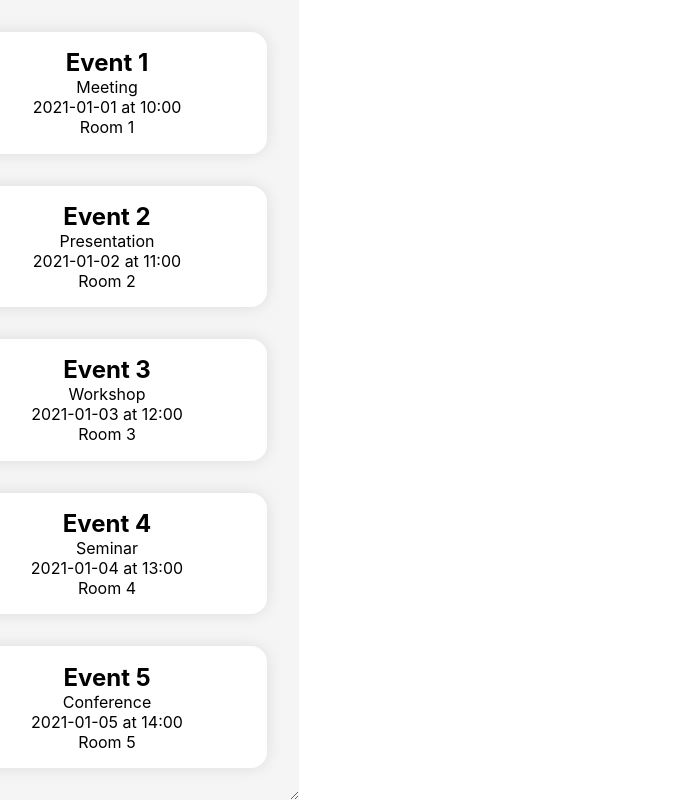
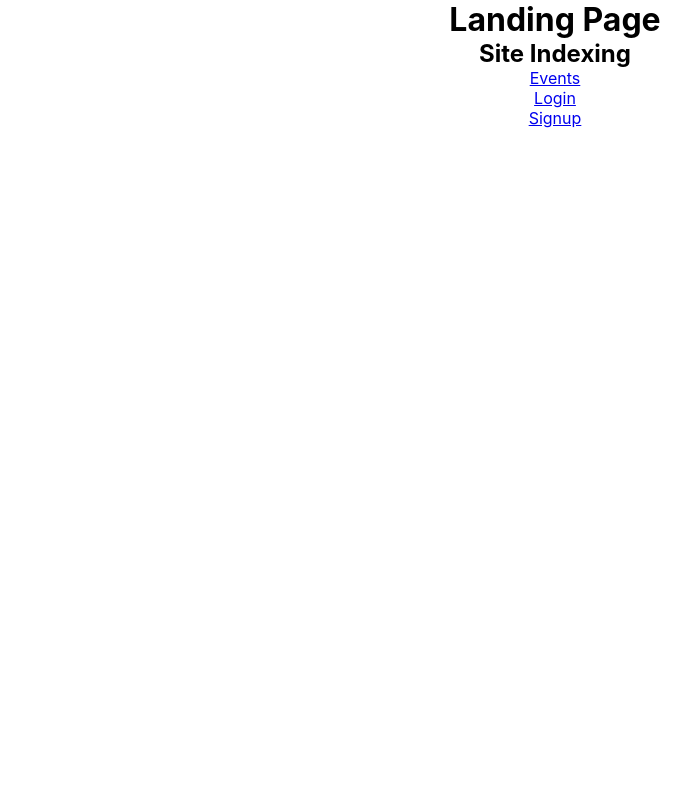
Before and after one commit to AttAditya/tedtalktribe-frontend, a React (Create React App) app: page / in a window 1280 px wide. Shown: the whole page, without its empty margins (85-776 px from the left). Built offline with nearby package versions, Linux system fonts and the light colour scheme.

Commit message:
Added Routing

```diff
--- a/package.json
+++ b/package.json
@@ -9,6 +9,7 @@
     "react": "^18.3.1",
     "react-dom": "^18.3.1",
     "react-icons": "^5.2.1",
+    "react-router-dom": "^6.24.0",
     "react-scripts": "5.0.1",
     "redux": "^5.0.1",
     "web-vitals": "^2.1.4"
--- a/src/App.js
+++ b/src/App.js
@@ -1,10 +1,28 @@
+import { BrowserRouter, Link, Route, Routes } from 'react-router-dom';
 import './App.css';
-import { Calendar } from './sections';
 
 function App() {
     return (
         <div className="App">
-            <Calendar />
+            <BrowserRouter>
+                <Routes>
+                    <Route path="/" element={(
+                        <div>
+                            <h1>Landing Page</h1>
+                            <h2>Site Indexing</h2>
+                            <ul>
+                                <li><Link to="/events">Events</Link></li>
+                                <li><Link to="/login">Login</Link></li>
+                                <li><Link to="/signup">Signup</Link></li>
+                            </ul>
+                        </div>
+                    )} />
+                    <Route path="/events" element={"Events Page"} />
+                    <Route path="/events/:id" element={"Event Detail Page"} />
+                    <Route path="/login" element={"Login Page"} />
+                    <Route path="/signup" element={"Signup Page"} />
+                </Routes>
+            </BrowserRouter>
         </div>
     );
 }
```
Also changed, not shown: 1 other file (tests, documents, lock files or other folders).
